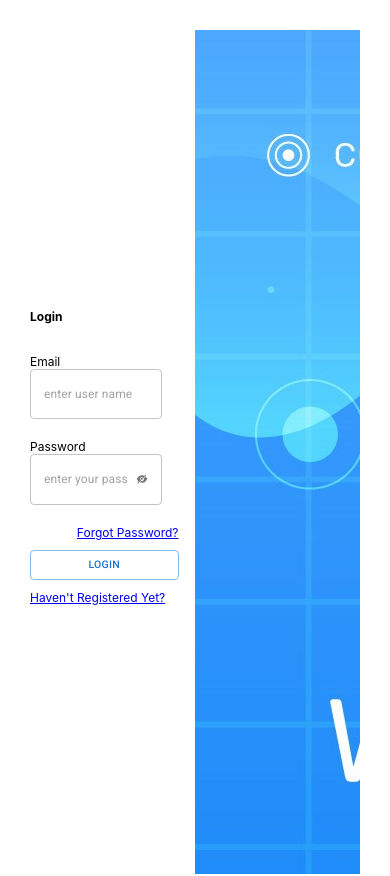
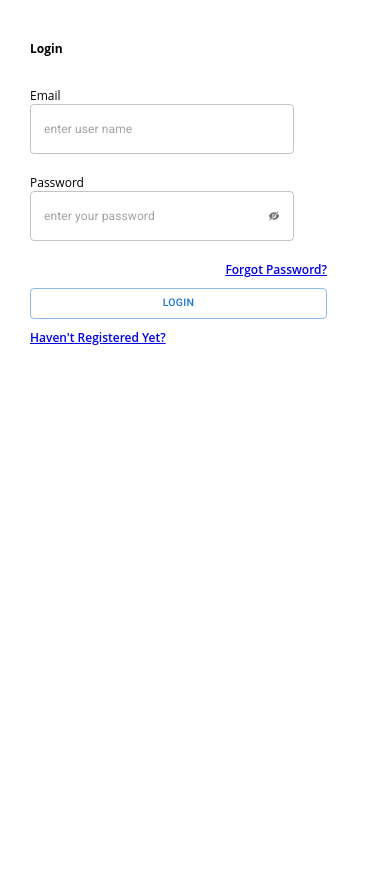
Before and after one commit to Arun3sh/admin-dashboard, a React (Create React App) app: page /login in a window 390 px wide. Shown: the top 876 px of the page. Built offline with nearby package versions, Linux system fonts and the light colour scheme.

Commit message:
style update

```diff
--- a/src/App.css
+++ b/src/App.css
@@ -330,10 +330,18 @@ footer {
 
 /* Fonts */
 * {
-	font-family: Nunito, -apple-system, BlinkMacSystemFont, 'Segoe UI', Roboto, 'Helvetica Neue',
-		Arial, sans-serif, 'Apple Color Emoji', 'Segoe UI Emoji', 'Segoe UI Symbol', 'Noto Color Emoji';
+	font-family: 'Open Sans', sans-serif;
 }
-
+h1,
+h3,
+h5 {
+	font-weight: 650;
+}
+p,
+a,
+span {
+	font-weight: 550;
+}
 /* Media Queries */
 /* Mobile big */
 @media screen and (max-width: 425px) {
--- a/src/styles/usercomponents.css
+++ b/src/styles/usercomponents.css
@@ -28,7 +28,6 @@
 	margin-left: auto;
 }
 .row-illustration {
-	background: url(../illustration.jpg);
 	width: 100%;
 }
 
@@ -130,4 +129,15 @@
 	.sport {
 		padding: 10px;
 	}
+	.login-wrapper {
+		display: flex;
+		flex-direction: column;
+	}
+	.row-illustration {
+		display: flex;
+		justify-content: center;
+	}
+	.row-illustration img {
+		width: 150px;
+	}
 }
```
